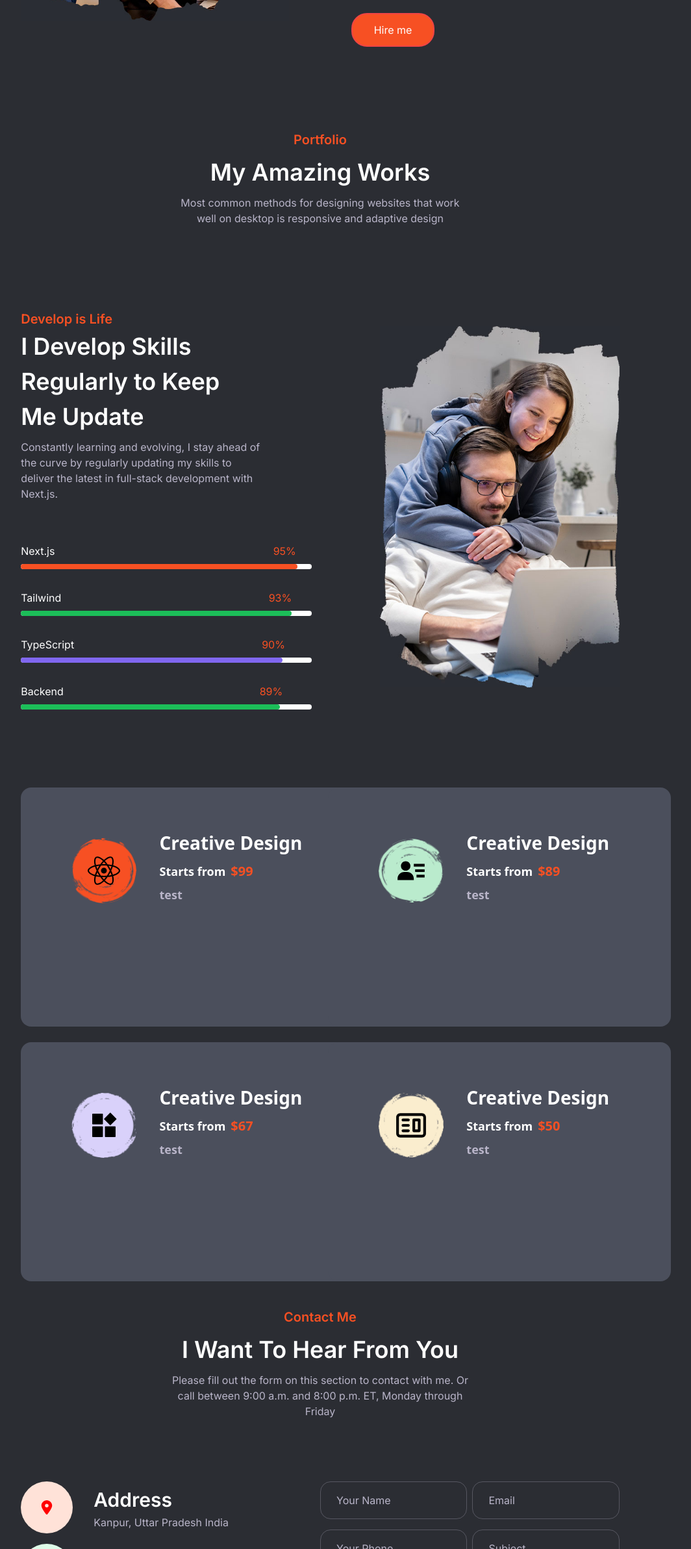
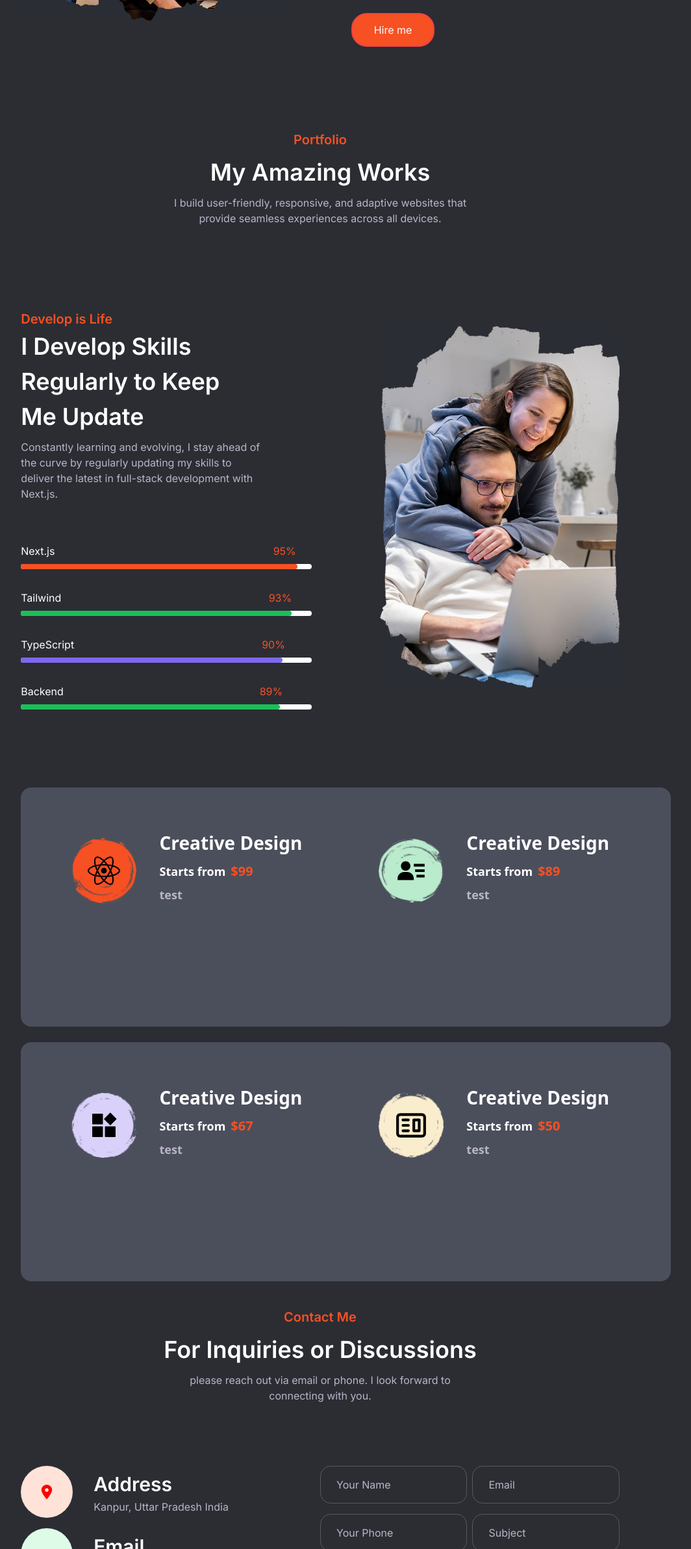
Before and after one commit to Antima1123/antima_portfolio, a Next.js app: page / in a window 1280 px wide. Shown: the part 1854-4238 px from the top of the page at 65% size, without its empty margins (147-1211 px from the left). Built offline with nearby package versions, Linux system fonts and the light colour scheme.

Commit message:
Rephrses

```diff
--- a/src/app/components/Contact.tsx
+++ b/src/app/components/Contact.tsx
@@ -48,8 +48,8 @@ const Contact = () =>{
             />
             <div className="w-full items-center flex flex-col gap-2">
                 <div className="text-[20px] text-[#f75023] font-[600]">Contact Me</div>
-                <div className="text-[36px] font-[600]">I Want To Hear From You</div>
-                <div className="w-[50%] text-[#b9b5c9] text-center text-[16px] ">Please fill out the form on this section to contact with me. Or call between 9:00 a.m. and 8:00 p.m. ET, Monday through Friday</div>
+                <div className="text-[36px] font-[600]">For Inquiries or Discussions</div>
+                <div className="w-[50%] text-[#b9b5c9] text-center text-[16px] "> please reach out via email or phone. I look forward to connecting with you.</div>
             </div>
 
             <div className=" justify-between flex lg:flex-row flex-col lg:gap-0 gap-16">
--- a/src/app/components/Portfolio.tsx
+++ b/src/app/components/Portfolio.tsx
@@ -18,7 +18,7 @@ const Portfolio = () => {
             <div className="w-full items-center flex flex-col gap-2">
                 <div className="text-[20px] text-[#f75023] font-[600]">Portfolio</div>
                 <div className="text-[36px] font-[600]">My Amazing Works</div>
-                <div className="w-[50%] text-[#b9b5c9] text-center text-[16px] ">Most common methods for designing websites that work well on desktop is responsive and adaptive design</div>
+                <div className="w-[50%] text-[#b9b5c9] text-center text-[16px] ">I build user-friendly, responsive, and adaptive websites that provide seamless experiences across all devices.</div>
             </div>
 
             <div className=" flex lg:flex-row flex-col items-center w-full justify-between gap-8 lg:gap-0 ">
```
